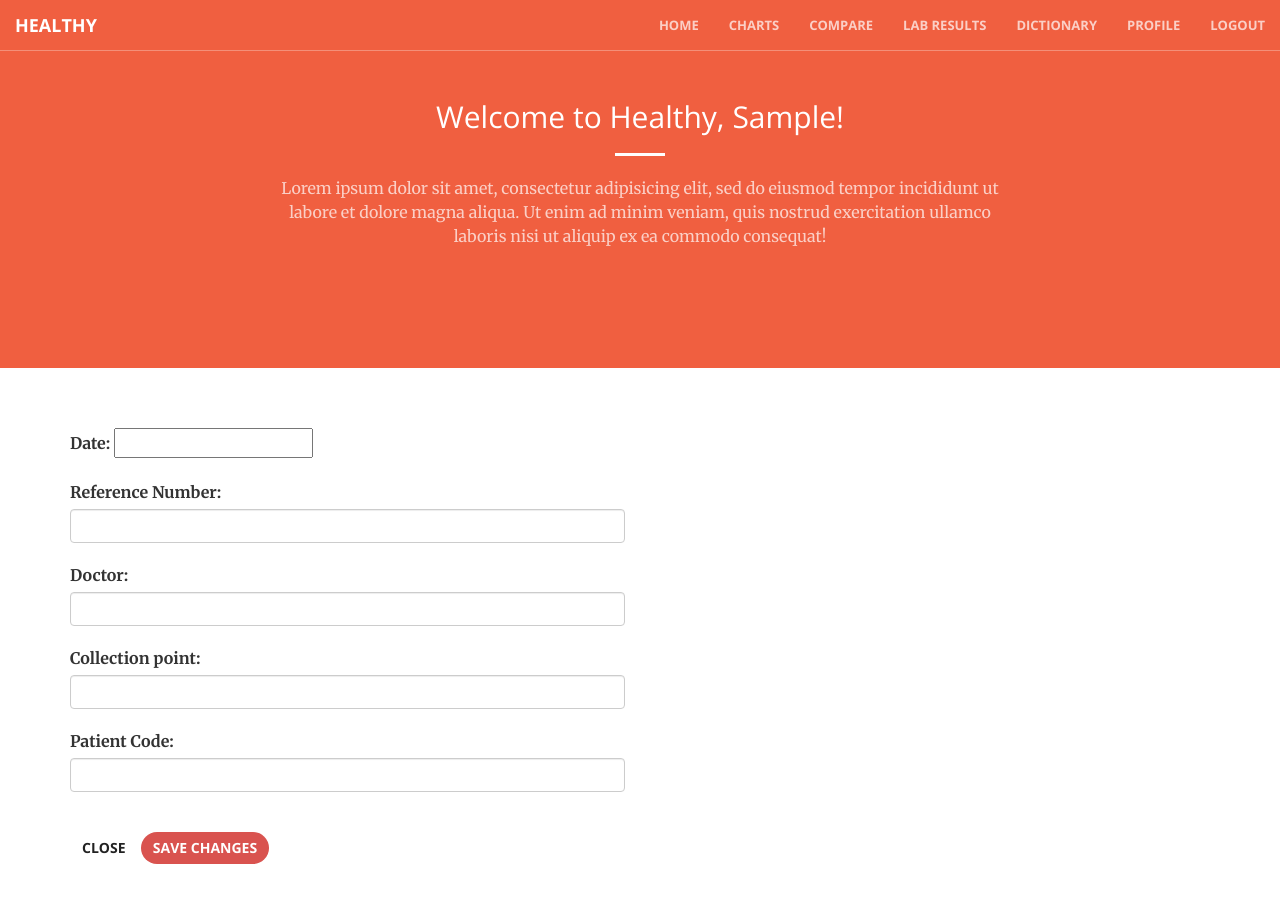
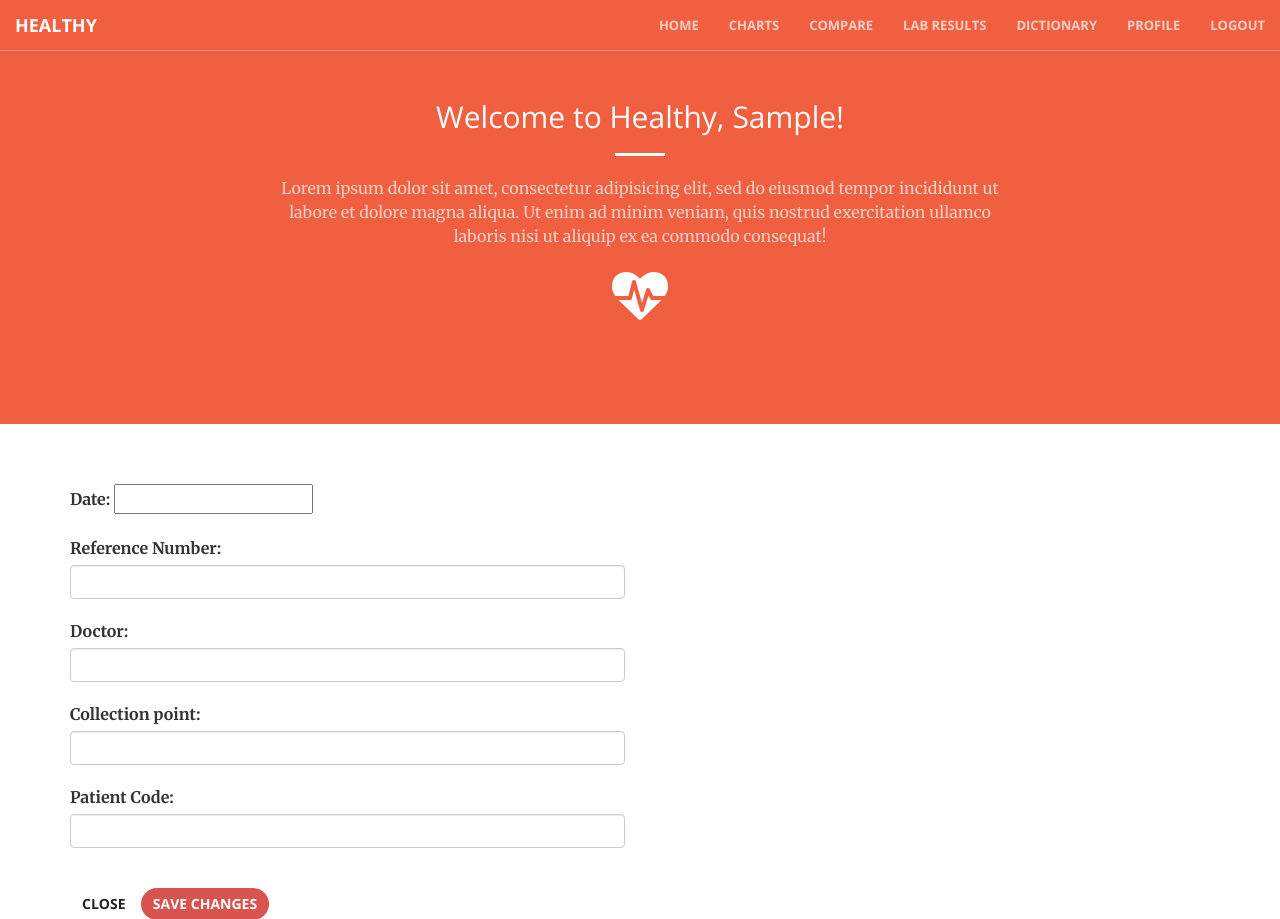
Before and after one commit to eduarde/ChunkyMonkeys, a Django app: page /addLab/ in a window 1280 px wide. Shown: the top 919 px of the page. Run offline with Django 3.2, Linux system fonts and the light colour scheme; the visitor is signed in with stand-in values (Sample User, id 1); some libraries are stand-ins or nearby versions.

Commit message:
Added logo
heartbeat icon

```diff
--- a/healthy/templates/healthy/base.html
+++ b/healthy/templates/healthy/base.html
@@ -96,6 +96,7 @@
 tempor incididunt ut labore et dolore magna aliqua. Ut enim ad minim veniam,
 quis nostrud exercitation ullamco laboris nisi ut aliquip ex ea commodo
 consequat!</p>
+                  <i class="fa fa-4x fa-heartbeat sr-icons"></i>
                     <!-- <a href="#services" class="page-scroll btn btn-default btn-xl sr-button">Get Started!</a> -->
                 </div>
             </div>
```
